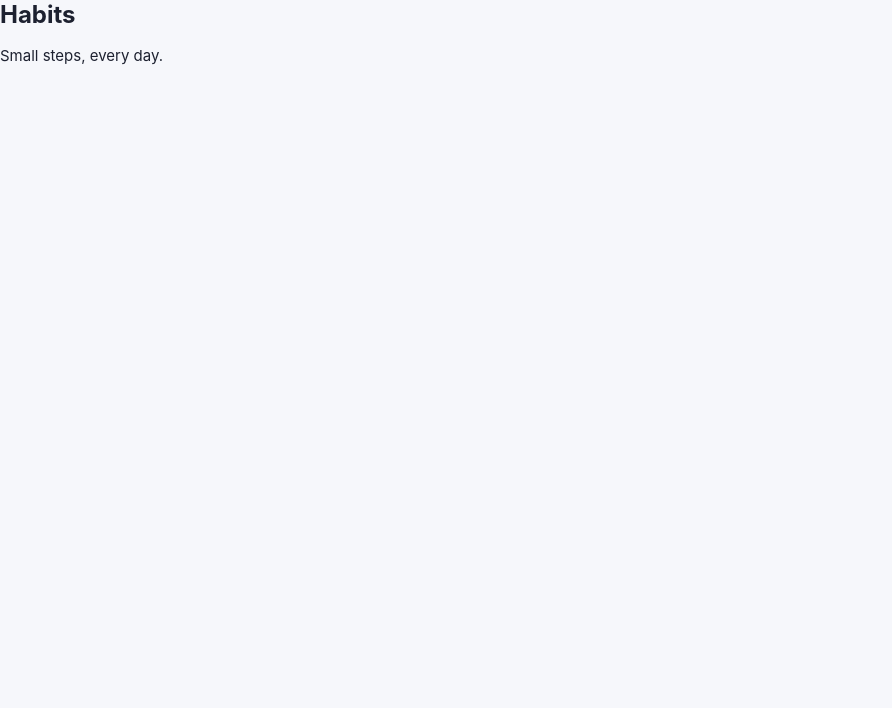
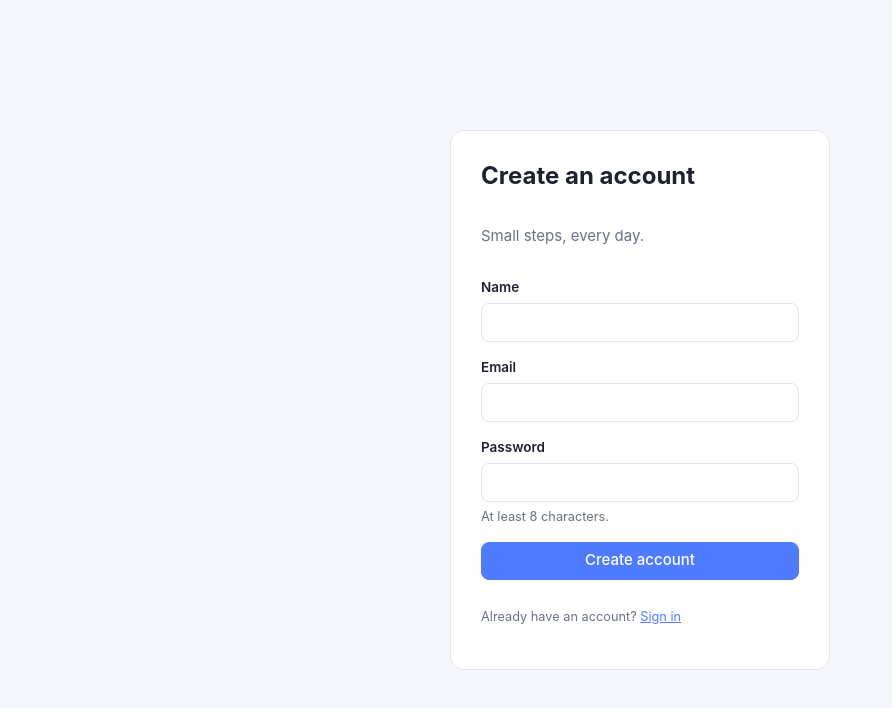
Before and after one commit to sorin-work/habits, a React (Vite) app in the folder web/: page /signup in a window 1280 px wide. Shown: the top 708 px of the page, without its empty margins (0-892 px from the left). Built offline with nearby package versions, Linux system fonts and the light colour scheme.

Commit message:
feat(web): sign in and sign up pages
The token lives in localStorage. On start the app checks it with
GET /api/me before deciding between the login page and the app.

```diff
--- a/web/package.json
+++ b/web/package.json
@@ -13,7 +13,8 @@
   "dependencies": {
     "@tanstack/react-query": "^5.85.5",
     "react": "^19.1.1",
-    "react-dom": "^19.1.1"
+    "react-dom": "^19.1.1",
+    "react-router": "^7.8.2"
   },
   "devDependencies": {
     "@eslint/js": "^9.35.0",
--- a/web/src/App.tsx
+++ b/web/src/App.tsx
@@ -1,8 +1,21 @@
+import { Route, Routes } from 'react-router';
+import { RequireAuth } from './auth/guards';
+import { LoginPage } from './pages/LoginPage';
+import { SignupPage } from './pages/SignupPage';
+
 export function App() {
   return (
-    <main>
-      <h1>Habits</h1>
-      <p>Small steps, every day.</p>
-    </main>
+    <Routes>
+      <Route path="/login" element={<LoginPage />} />
+      <Route path="/signup" element={<SignupPage />} />
+      <Route
+        path="/"
+        element={
+          <RequireAuth>
+            <h1>Habits</h1>
+          </RequireAuth>
+        }
+      />
+    </Routes>
   );
 }
--- /dev/null
+++ b/web/src/auth/AuthContext.tsx
@@ -0,0 +1,71 @@
+import { useQueryClient } from '@tanstack/react-query';
+import { createContext, useCallback, useContext, useEffect, useMemo, useState, type ReactNode } from 'react';
+import { fetchMe } from '../api/auth';
+import { getToken, setToken } from '../api/client';
+import type { AuthResponse, User } from '../api/types';
+
+interface AuthState {
+  user: User | null;
+  /** True while a stored token is being checked on startup. */
+  loading: boolean;
+  signIn: (response: AuthResponse) => void;
+  signOut: () => void;
+  setUser: (user: User) => void;
+}
+
+const AuthContext = createContext<AuthState | null>(null);
+
+export function AuthProvider({ children }: { children: ReactNode }) {
+  const queryClient = useQueryClient();
+  const [user, setUser] = useState<User | null>(null);
+  const [loading, setLoading] = useState(() => getToken() !== null);
+
+  const signOut = useCallback(() => {
+    setToken(null);
+    setUser(null);
+    queryClient.clear();
+  }, [queryClient]);
+
+  const signIn = useCallback(
+    (response: AuthResponse) => {
+      queryClient.clear();
+      setToken(response.token);
+      setUser(response.user);
+    },
+    [queryClient],
+  );
+
+  useEffect(() => {
+    if (!getToken()) return;
+    let cancelled = false;
+    fetchMe()
+      .then((me) => {
+        if (!cancelled) setUser(me);
+      })
+      .catch(() => {
+        if (!cancelled) signOut();
+      })
+      .finally(() => {
+        if (!cancelled) setLoading(false);
+      });
+    return () => {
+      cancelled = true;
+    };
+  }, [signOut]);
+
+  const value = useMemo(() => ({ user, loading, signIn, signOut, setUser }), [user, loading, signIn, signOut]);
+  return <AuthContext.Provider value={value}>{children}</AuthContext.Provider>;
+}
+
+export function useAuth(): AuthState {
+  const context = useContext(AuthContext);
+  if (!context) throw new Error('useAuth must be used inside AuthProvider');
+  return context;
+}
+
+/** The signed-in user. Only use below RequireAuth. */
+export function useUser(): User {
+  const { user } = useAuth();
+  if (!user) throw new Error('No signed-in user');
+  return user;
+}
--- /dev/null
+++ b/web/src/auth/guards.tsx
@@ -0,0 +1,10 @@
+import type { ReactNode } from 'react';
+import { Navigate } from 'react-router';
+import { useAuth } from './AuthContext';
+
+export function RequireAuth({ children }: { children: ReactNode }) {
+  const { user, loading } = useAuth();
+  if (loading) return <div className="page-loading">Loading…</div>;
+  if (!user) return <Navigate to="/login" replace />;
+  return <>{children}</>;
+}
--- /dev/null
+++ b/web/src/components/ErrorMessage.tsx
@@ -0,0 +1,15 @@
+import { ApiError } from '../api/client';
+
+export function errorText(error: unknown): string {
+  if (error instanceof ApiError) return error.message;
+  if (error instanceof Error) return error.message;
+  return 'Something went wrong';
+}
+
+export function ErrorMessage({ error }: { error: unknown }) {
+  return (
+    <div className="error-box" role="alert">
+      <span>{errorText(error)}</span>
+    </div>
+  );
+}
--- /dev/null
+++ b/web/src/components/Field.tsx
@@ -0,0 +1,29 @@
+import { useId, type ReactNode } from 'react';
+
+interface FieldProps {
+  label: string;
+  error?: string;
+  hint?: string;
+  children: (props: { id: string; 'aria-invalid': boolean; 'aria-describedby'?: string }) => ReactNode;
+}
+
+/** Label, control and error message wired together for screen readers. */
+export function Field({ label, error, hint, children }: FieldProps) {
+  const id = useId();
+  const describedBy = error ? `${id}-error` : hint ? `${id}-hint` : undefined;
+  return (
+    <div className={`field${error ? ' has-error' : ''}`}>
+      <label htmlFor={id}>{label}</label>
+      {children({ id, 'aria-invalid': Boolean(error), 'aria-describedby': describedBy })}
+      {error ? (
+        <p className="field-error" id={`${id}-error`}>
+          {error}
+        </p>
+      ) : hint ? (
+        <p className="field-hint" id={`${id}-hint`}>
+          {hint}
+        </p>
+      ) : null}
+    </div>
+  );
+}
--- a/web/src/main.tsx
+++ b/web/src/main.tsx
@@ -1,14 +1,20 @@
 import { QueryClientProvider } from '@tanstack/react-query';
 import { StrictMode } from 'react';
 import { createRoot } from 'react-dom/client';
+import { BrowserRouter } from 'react-router';
 import { App } from './App';
+import { AuthProvider } from './auth/AuthContext';
 import { queryClient } from './queryClient';
 import './styles.css';
 
 createRoot(document.getElementById('root')!).render(
   <StrictMode>
     <QueryClientProvider client={queryClient}>
-      <App />
+      <BrowserRouter>
+        <AuthProvider>
+          <App />
+        </AuthProvider>
+      </BrowserRouter>
     </QueryClientProvider>
   </StrictMode>,
 );
--- /dev/null
+++ b/web/src/pages/LoginPage.tsx
@@ -0,0 +1,73 @@
+import { useState, type FormEvent } from 'react';
+import { Link, useNavigate } from 'react-router';
+import { login } from '../api/auth';
+import { useAuth } from '../auth/AuthContext';
+import { errorText } from '../components/ErrorMessage';
+import { Field } from '../components/Field';
+
+export function LoginPage() {
+  const { signIn } = useAuth();
+  const navigate = useNavigate();
+  const [email, setEmail] = useState('');
+  const [password, setPassword] = useState('');
+  const [error, setError] = useState<string | null>(null);
+  const [submitting, setSubmitting] = useState(false);
+
+  const submit = async (event: FormEvent) => {
+    event.preventDefault();
+    setError(null);
+    setSubmitting(true);
+    try {
+      signIn(await login(email, password));
+      navigate('/', { replace: true });
+    } catch (e) {
+      setError(errorText(e));
+    } finally {
+      setSubmitting(false);
+    }
+  };
+
+  return (
+    <div className="auth-page">
+      <form className="auth-card form" onSubmit={submit}>
+        <h1>Sign in</h1>
+        <p className="muted">Keep your streaks going.</p>
+        {error && (
+          <div className="error-box" role="alert">
+            {error}
+          </div>
+        )}
+        <Field label="Email">
+          {(props) => (
+            <input
+              {...props}
+              type="email"
+              autoComplete="email"
+              value={email}
+              onChange={(e) => setEmail(e.target.value)}
+              required
+            />
+          )}
+        </Field>
+        <Field label="Password">
+          {(props) => (
+            <input
+              {...props}
+              type="password"
+              autoComplete="current-password"
+              value={password}
+              onChange={(e) => setPassword(e.target.value)}
+              required
+            />
+          )}
+        </Field>
+        <button type="submit" className="button primary wide" disabled={submitting}>
+          {submitting ? 'Signing in…' : 'Sign in'}
+        </button>
+        <p className="muted small">
+          New here? <Link to="/signup">Create an account</Link>
+        </p>
+      </form>
+    </div>
+  );
+}
--- /dev/null
+++ b/web/src/pages/SignupPage.tsx
@@ -0,0 +1,74 @@
+import { useState, type FormEvent } from 'react';
+import { Link, useNavigate } from 'react-router';
+import { register } from '../api/auth';
+import { ApiError } from '../api/client';
+import { useAuth } from '../auth/AuthContext';
+import { errorText } from '../components/ErrorMessage';
+import { Field } from '../components/Field';
+
+export function SignupPage() {
+  const { signIn } = useAuth();
+  const navigate = useNavigate();
+  const [name, setName] = useState('');
+  const [email, setEmail] = useState('');
+  const [password, setPassword] = useState('');
+  const [errors, setErrors] = useState<Record<string, string>>({});
+  const [error, setError] = useState<string | null>(null);
+  const [submitting, setSubmitting] = useState(false);
+
+  const submit = async (event: FormEvent) => {
+    event.preventDefault();
+    setError(null);
+    setErrors({});
+
+    setSubmitting(true);
+    try {
+      signIn(await register({ name, email, password }));
+      navigate('/', { replace: true });
+    } catch (e) {
+      if (e instanceof ApiError && Object.keys(e.fields).length > 0) setErrors(e.fields);
+      else setError(errorText(e));
+    } finally {
+      setSubmitting(false);
+    }
+  };
+
+  return (
+    <div className="auth-page">
+      <form className="auth-card form" onSubmit={submit} noValidate>
+        <h1>Create an account</h1>
+        <p className="muted">Small steps, every day.</p>
+        {error && (
+          <div className="error-box" role="alert">
+            {error}
+          </div>
+        )}
+        <Field label="Name" error={errors.name}>
+          {(props) => <input {...props} autoComplete="name" value={name} onChange={(e) => setName(e.target.value)} />}
+        </Field>
+        <Field label="Email" error={errors.email}>
+          {(props) => (
+            <input {...props} type="email" autoComplete="email" value={email} onChange={(e) => setEmail(e.target.value)} />
+          )}
+        </Field>
+        <Field label="Password" error={errors.password} hint="At least 8 characters.">
+          {(props) => (
+            <input
+              {...props}
+              type="password"
+              autoComplete="new-password"
+              value={password}
+              onChange={(e) => setPassword(e.target.value)}
+            />
+          )}
+        </Field>
+        <button type="submit" className="button primary wide" disabled={submitting}>
+          {submitting ? 'Creating account…' : 'Create account'}
+        </button>
+        <p className="muted small">
+          Already have an account? <Link to="/login">Sign in</Link>
+        </p>
+      </form>
+    </div>
+  );
+}
--- a/web/src/styles.css
+++ b/web/src/styles.css
@@ -203,4 +203,21 @@ textarea:focus {
 
 /* Auth */
 
+.auth-page {
+  min-height: 100vh;
+  display: flex;
+  align-items: center;
+  justify-content: center;
+  padding: 1rem;
 }
+
+.auth-card {
+  width: 100%;
+  max-width: 380px;
+  background: var(--surface);
+  border: 1px solid var(--border);
+  border-radius: 14px;
+  padding: 2rem;
+}
+
+}
```
Also changed, not shown: 1 other file (tests, documents, lock files or other folders).
